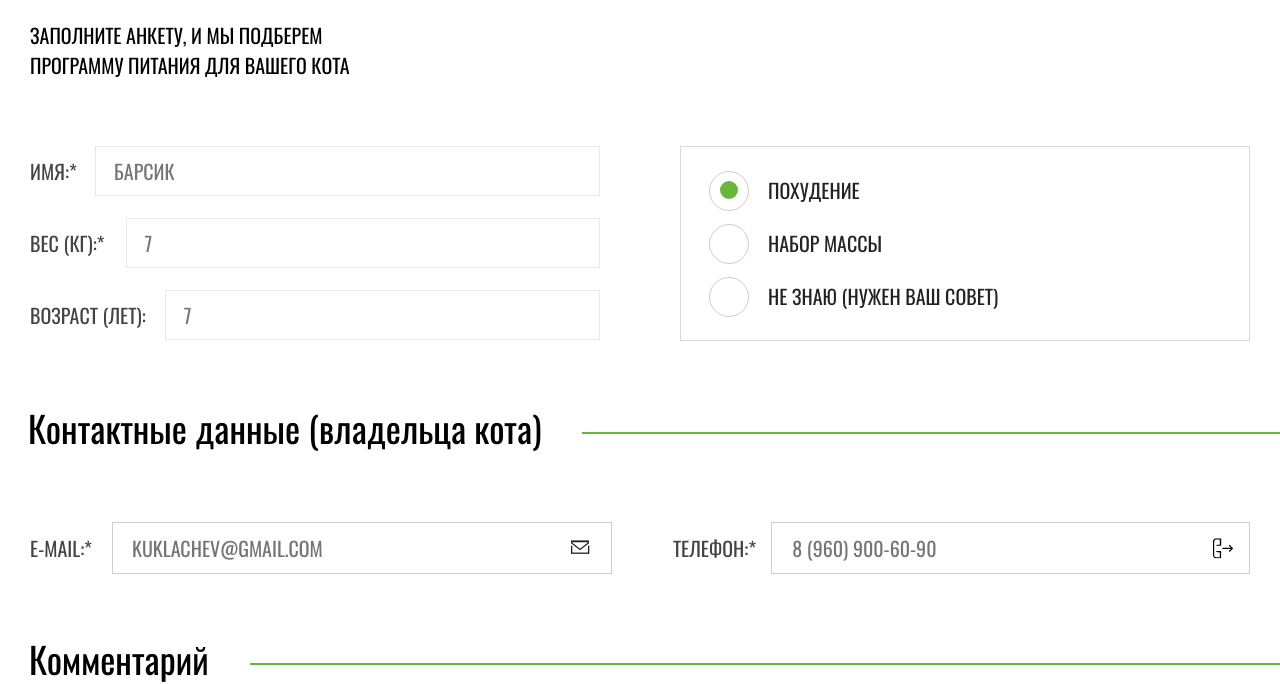
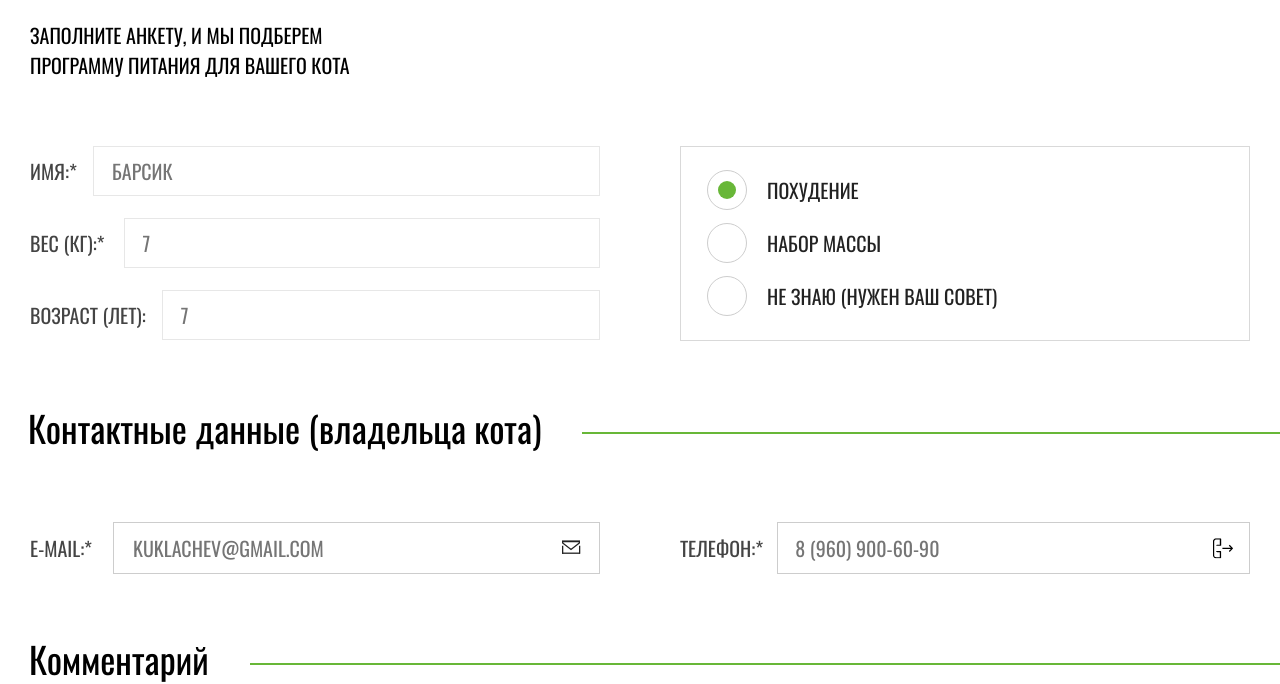
Before and after one commit to Alexandr136/2021641-cat-energy-25, a website: page source/form.html in a window 1280 px wide. Shown: the part 284-968 px from the top of the page. Drawn offline with nearby package versions, Linux system fonts and the light colour scheme; files that its build step writes are made by us from their sources.

Commit message:
изменил инпуты

```diff
--- a/source/less/blocks/checkbox.less
+++ b/source/less/blocks/checkbox.less
@@ -22,8 +22,8 @@
     z-index: 3;
 
     @media (min-width: @tablet-width) {
-      top: -3px;
-      left: 8px;
+      top: -5px;
+      left: 7px;
       width: 24px;
       height: 19px;
       background-size: 24px 19px;
--- a/source/less/blocks/form.less
+++ b/source/less/blocks/form.less
@@ -238,15 +238,13 @@
 
     @media (min-width: @desktop-width) {
       margin: 0;
-      flex-grow: 1;
       width: calc((100% - 80px) / 2);
     }
   }
 
   &--tel {
     @media (min-width: @desktop-width) {
-      flex-grow: 1;
-      margin-left: 66px;
+      margin-left: 80px;
       width: calc((100% - 80px) / 2);
     }
   }
@@ -278,6 +276,15 @@
 .form__wrapper-input-email {
   width: 100%;
   position: relative;
+  margin-left: 11px;
+
+  @media (min-width: @tablet-width) {
+    margin-left: 20px;
+  }
+
+  @media (min-width: @desktop-width) {
+    margin-left: 21px;
+  }
 }
 
 .form__svg-email {
@@ -289,11 +296,22 @@
     top: 18px;
     right: 17px;
   }
+
+  @media (min-width: @desktop-width) {
+    right: 19px;
+  }
 }
+
+
 
 .form__wrapper-input-tel {
   width: 100%;
   position: relative;
+  margin-left: 9px;
+
+  @media (min-width: @tablet-width) {
+    margin-left: 14px;
+  }
 }
 
 .form__svg-tel {
@@ -327,14 +345,18 @@
 
   @media (min-width: @desktop-width) {
     padding: 9px 18px;
+    margin-left: 16px;
   }
 
   &--weight {
     margin-left: 16px;
-    width: calc;
 
     @media (min-width: @tablet-width) {
       margin-left: 21px;
+    }
+
+    @media (min-width: @desktop-width) {
+      margin-left: 19px;
     }
   }
 
@@ -344,38 +366,37 @@
     @media (min-width: @tablet-width) {
       margin-left: 19px;
     }
+
+    @media (min-width: @desktop-width) {
+      margin-left: 16px;
+    }
   }
 
   &--email {
     border: 1px solid @special-grey;
-    margin-left: 11px;
-    width: 96%;
+    margin: 0;
+    width: 100%;
 
     @media (min-width: @tablet-width) {
-      margin-left: 20px;
       padding: 10px 0 10px 20px;
-      width: 97%;
     }
 
     @media (min-width: @desktop-width) {
       padding: 10px 0 10px 19px;
-      margin-left: 20px;
     }
   }
 
   &--tel {
     border: 1px solid @special-grey;
-    margin-left: 9px;
-    width: 96%;
+    margin: 0;
+    width: 100%;
 
     @media (min-width: @tablet-width) {
-      margin-left: 14px;
       padding: 10px 0 10px 20px;
-      width: 97%;
     }
 
     @media (min-width: @desktop-width) {
-      margin-left: 15px;
+      padding: 10px 0 10px 17px;
     }
   }
 
@@ -387,6 +408,7 @@
 
     @media (min-width: @tablet-width) {
       margin: 76px 0 0 0;
+      padding: 0 18px 0 18px;
       width: 100%;
       min-height: 174px;
     }
--- a/source/less/blocks/radio.less
+++ b/source/less/blocks/radio.less
@@ -18,7 +18,7 @@
   }
 
   @media (min-width: @desktop-width) {
-    padding-left: 87px;
+    padding-left: 86px;
   }
 
   &::before {
@@ -39,6 +39,11 @@
       height: 40px;
       top: -14px;
       left: 28px;
+    }
+
+    @media (min-width: @desktop-width) {
+      top: -15px;
+      left: 26px;
     }
   }
 }
@@ -62,6 +67,10 @@
       width: 18px;
       height: 18px;
     }
+
+    @media (min-width: @desktop-width) {
+      left: 37px;
+    }
   }
 }
 
```
